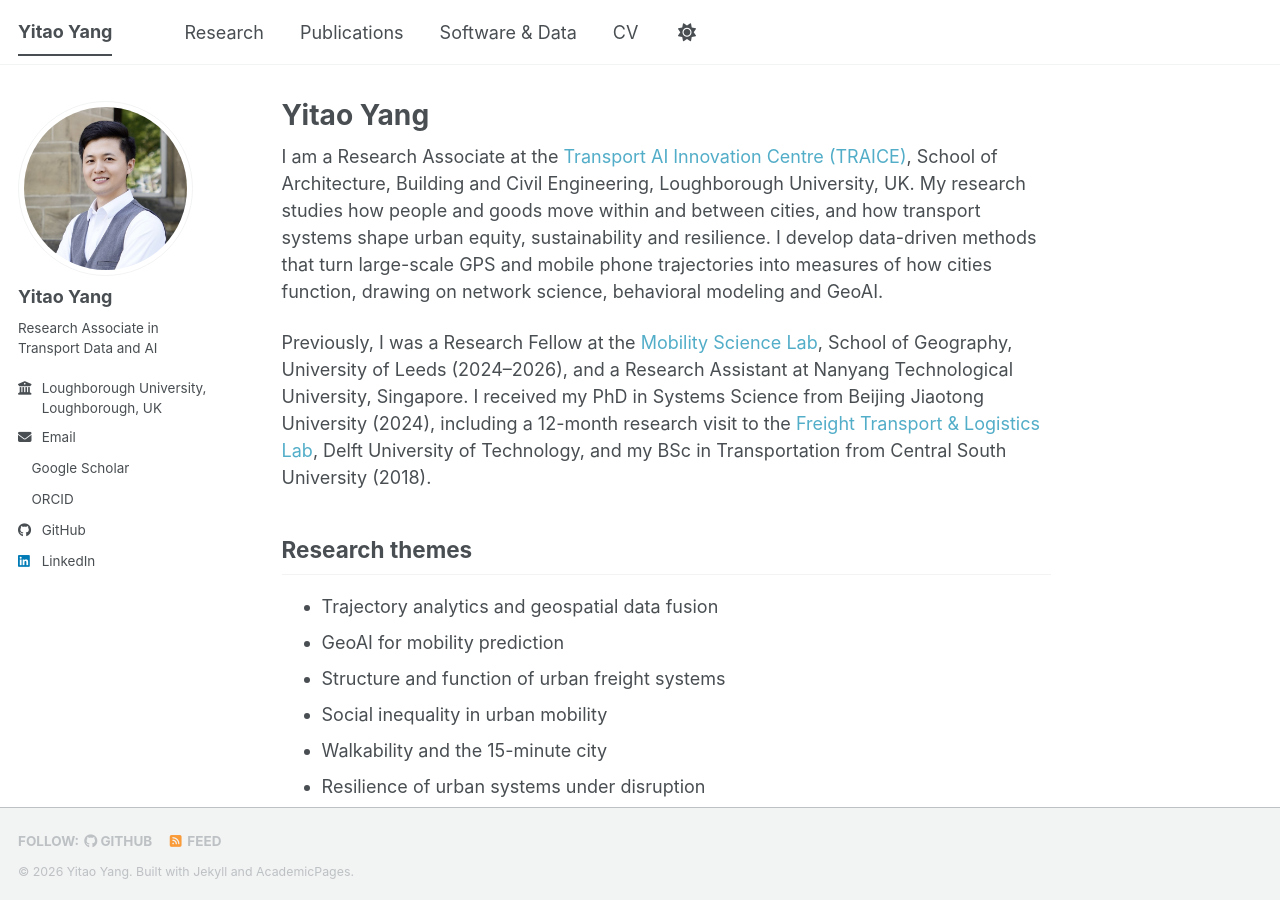
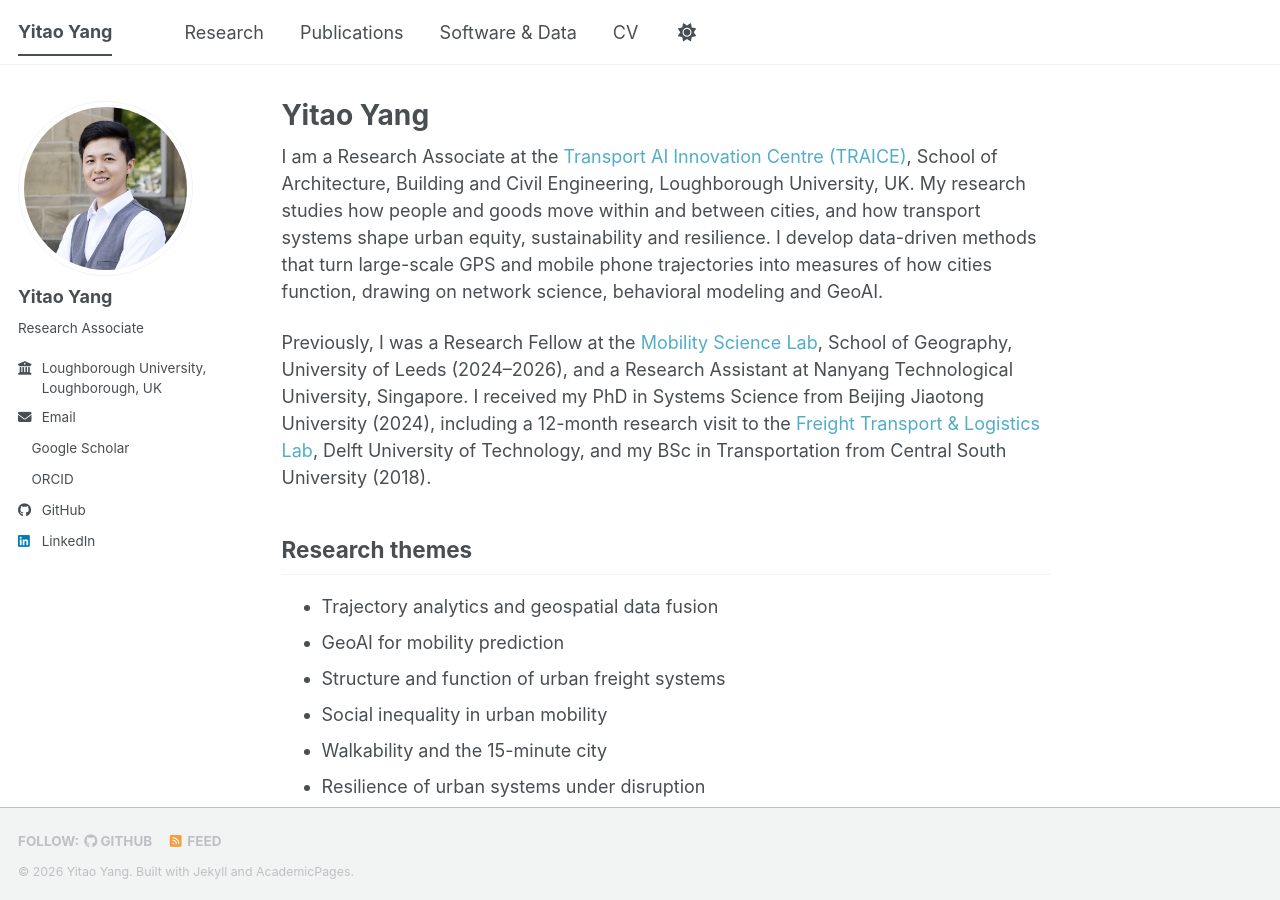
Before and after one commit to UrbanMobility-y/UrbanMobility-y.github.io, a Jekyll site: the page built from _pages/about.md, in a window 1280 px wide and 900 px high. Built offline with Jekyll 4.4.1, drawn with Linux system fonts in a browser that asks for light colours; a script bundle is joined from its source files by our own code; a style sheet for code colours, icons or effects is not loaded.

Commit message:
Sidebar bio: Research Associate

```diff
--- a/_config.yml
+++ b/_config.yml
@@ -26,7 +26,7 @@ author:
   avatar           : "profile.jpg"
   name             : "Yitao Yang"
   pronouns         : # example: "she/her"
-  bio              : "Research Associate in Transport Data and AI"
+  bio              : "Research Associate"
   location         : # merged into employer line
   employer         : '<span style="display:inline-block;vertical-align:top">Loughborough University,<br>Loughborough, UK</span>'
   uri              : # URL
```
